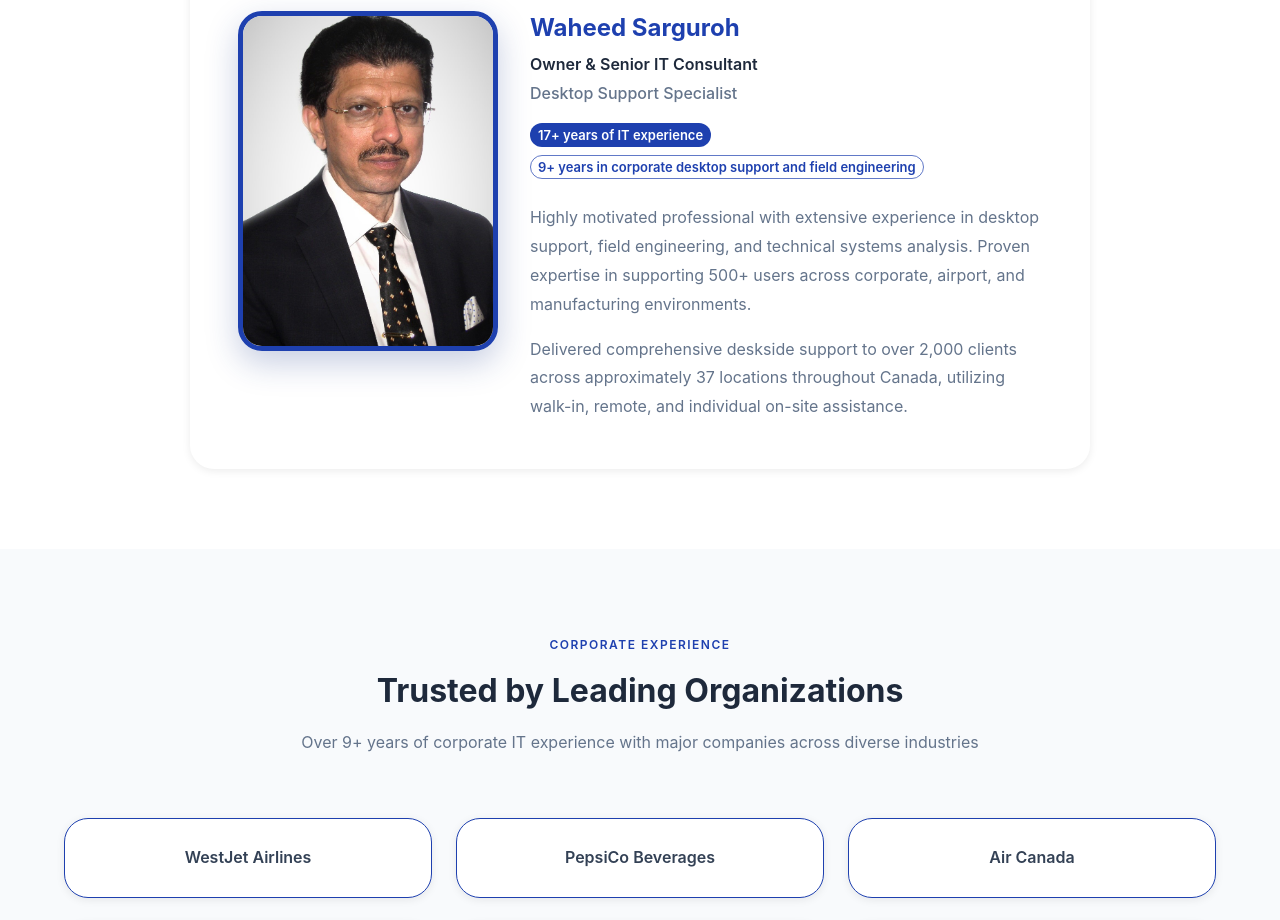
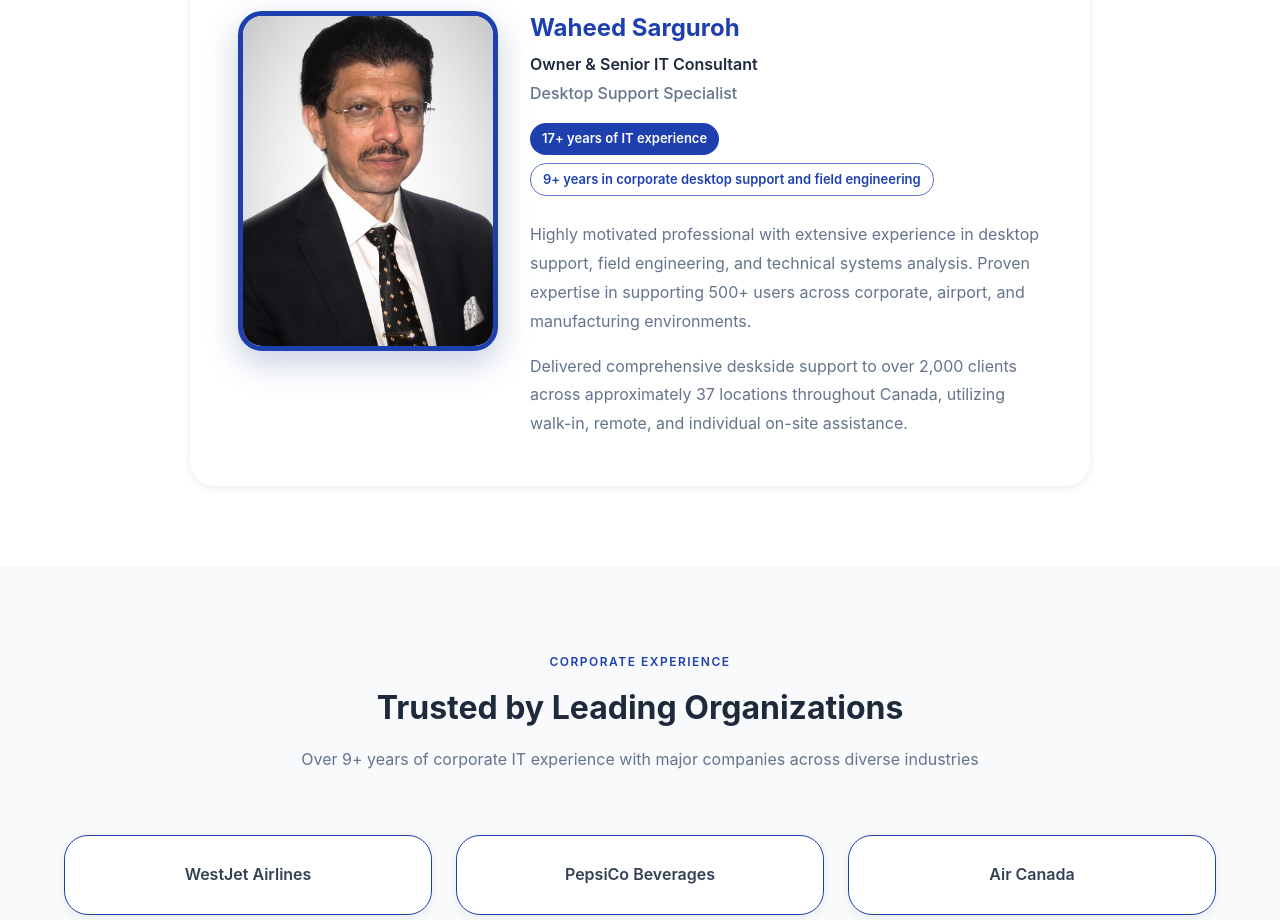
Before and after one commit to safiuddinahmed/urofar, a Next.js app: page /about in a window 1280 px wide. Shown: the part 2140-3060 px from the top of the page. Built offline with nearby package versions, Linux system fonts and the light colour scheme; what @mui/material-nextjs would draw is missing.

Commit message:
Updated overflow on about page

```diff
--- a/src/app/about/page.tsx
+++ b/src/app/about/page.tsx
@@ -445,19 +445,41 @@ export default function AboutPage() {
                   </Typography>
 
                   {/* Experience Badges */}
-                  <Box sx={{ display: 'flex', gap: 1, mb: 3, flexWrap: 'wrap', justifyContent: { xs: 'center', md: 'flex-start' } }}>
+                  <Box sx={{ display: 'flex', gap: 1, mb: 3, flexWrap: 'wrap', justifyContent: { xs: 'center', md: 'flex-start' }, width: '100%', maxWidth: '100%' }}>
                     <Chip
                       label={COMPANY_INFO.owner.experience}
                       color="primary"
                       size="small"
-                      sx={{ fontWeight: 600 }}
+                      sx={{
+                        fontWeight: 600,
+                        maxWidth: '100%',
+                        height: 'auto',
+                        '& .MuiChip-label': {
+                          whiteSpace: 'normal',
+                          wordBreak: 'break-word',
+                          overflowWrap: 'break-word',
+                          display: 'block',
+                          padding: '6px 12px',
+                        }
+                      }}
                     />
                     <Chip
                       label={COMPANY_INFO.owner.corporateExperience}
                       variant="outlined"
                       color="primary"
                       size="small"
-                      sx={{ fontWeight: 600 }}
+                      sx={{
+                        fontWeight: 600,
+                        maxWidth: '100%',
+                        height: 'auto',
+                        '& .MuiChip-label': {
+                          whiteSpace: 'normal',
+                          wordBreak: 'break-word',
+                          overflowWrap: 'break-word',
+                          display: 'block',
+                          padding: '6px 12px',
+                        }
+                      }}
                     />
                   </Box>
 
@@ -468,6 +490,8 @@ export default function AboutPage() {
                       color: 'text.secondary',
                       fontSize: { xs: '0.95rem', md: '1rem' },
                       mb: 2,
+                      wordBreak: 'break-word',
+                      overflowWrap: 'break-word',
                     }}
                   >
                     Highly motivated professional with extensive experience in desktop support, field engineering, and technical systems analysis. Proven expertise in supporting 500+ users across corporate, airport, and manufacturing environments.
@@ -479,6 +503,8 @@ export default function AboutPage() {
                       lineHeight: 1.8,
                       color: 'text.secondary',
                       fontSize: { xs: '0.95rem', md: '1rem' },
+                      wordBreak: 'break-word',
+                      overflowWrap: 'break-word',
                     }}
                   >
                     Delivered comprehensive deskside support to over 2,000 clients across approximately 37 locations throughout Canada, utilizing walk-in, remote, and individual on-site assistance.
```
